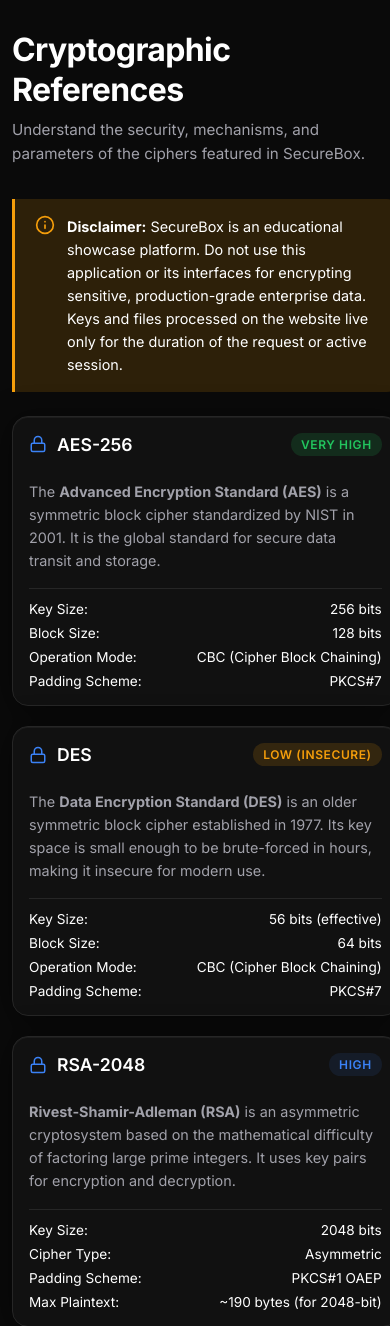
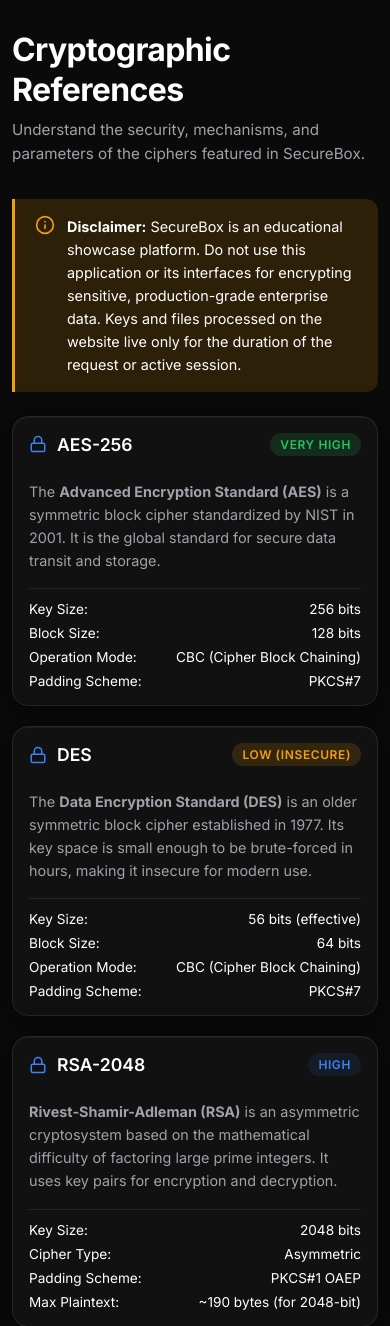
Before and after one commit to Yashkush06/SecureBox, a Flask app: page /about in a window 390 px wide. Shown: the part 60-1386 px from the top of the page. Run offline with Flask 3, Linux system fonts and the light colour scheme.

Commit message:
Fix mobile layout overflow by setting min-width: 0 on main-content flex container

```diff
--- a/static/css/style.css
+++ b/static/css/style.css
@@ -179,12 +179,12 @@ a:hover {
     margin: 12px 16px;
 }
 
-/* Main Content Area */
 .main-content {
     flex: 1;
     margin-left: 260px;
     padding: 40px;
     min-height: 100vh;
+    min-width: 0;
 }
 
 .content-container {
```
